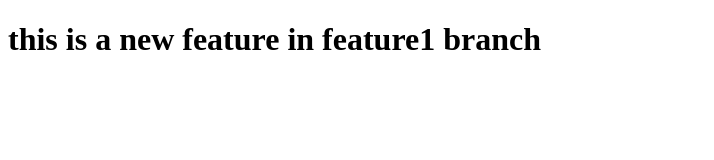
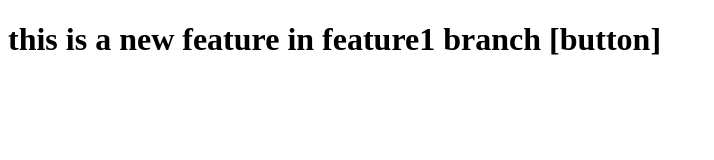
Before and after one commit to omark012/demo-file, a plain HTML site: page index.html in a window 1280 px wide. Shown: the whole page, without its empty margins (0-714 px from the left). Drawn offline with Linux system fonts and the light colour scheme.

```diff
--- a/index.html
+++ b/index.html
@@ -6,6 +6,6 @@
     <title>Document</title>
   </head>
   <body>
-    <h1>this is a new feature in feature1 branch</h1>
+    <h1>this is a new feature in feature1 branch [button]</h1>
   </body>
 </html>
```
